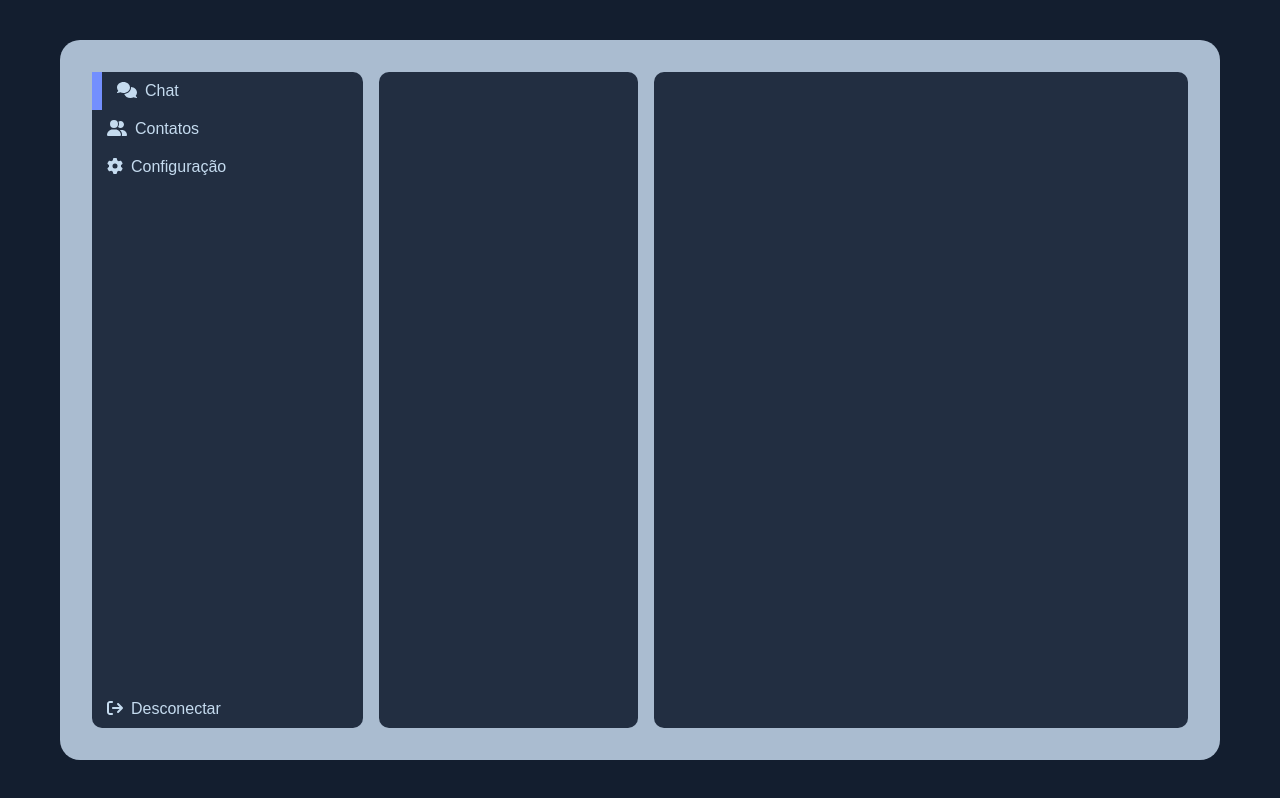
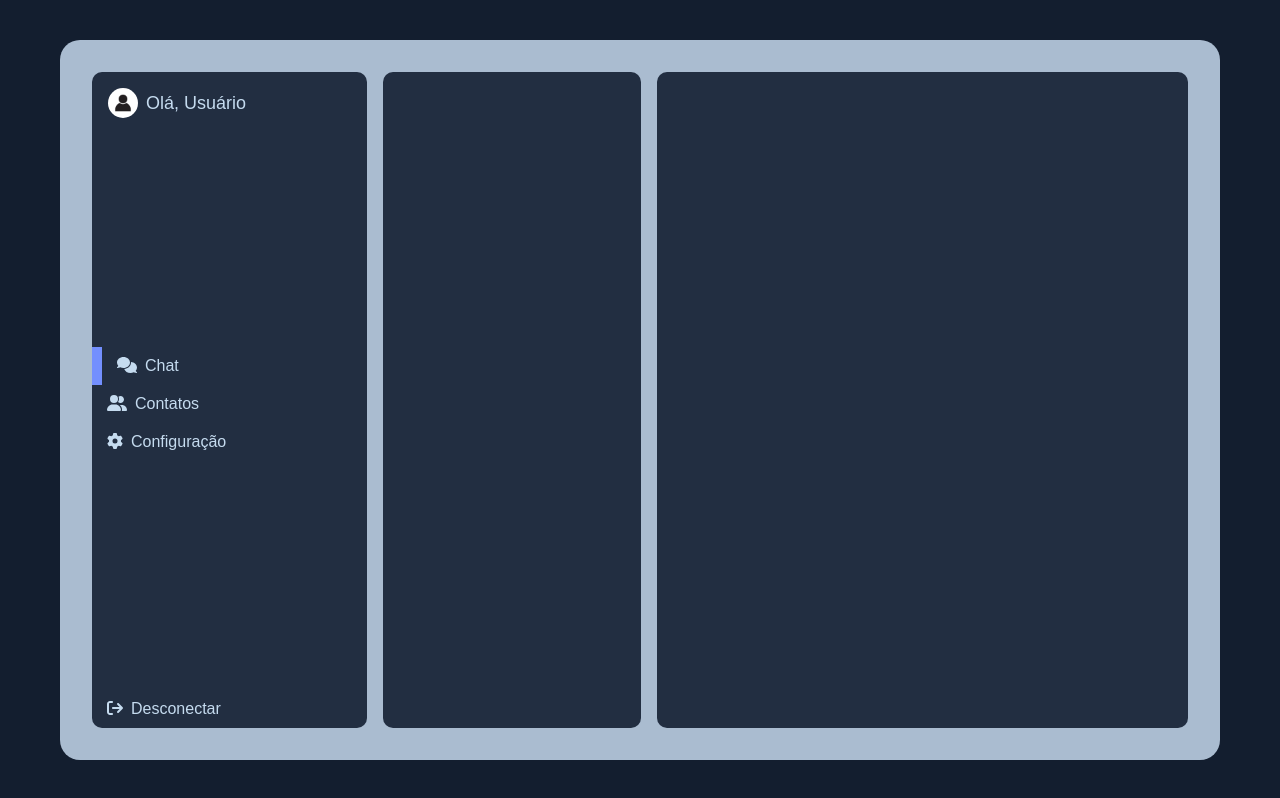
Before and after one commit to AdrielKlem/chatroom, a React (Vite) app: page / in a window 1280 px wide. Built offline with nearby package versions, Linux system fonts and the light colour scheme.

Commit message:
add avatar user menu

```diff
--- a/src/pages/Home/index.tsx
+++ b/src/pages/Home/index.tsx
@@ -1,7 +1,7 @@
 import { FontAwesomeIcon } from '@fortawesome/react-fontawesome'
 import { faComments, faUserGroup, faGear, faArrowRightFromBracket } from '@fortawesome/free-solid-svg-icons'
 
-import { Container, Display, Menu, Inbox, Chatting, Logout } from "./styles"
+import { Container, Display, Menu, UserAvatar, Inbox, Chatting, Logout } from "./styles"
 import { ButtonNav } from "../../components/ButtonNav"
 
 const IconChat = <FontAwesomeIcon icon={faComments} />
@@ -14,6 +14,13 @@ export function Home() {
         <Container>
             <Display>
                 <Menu>
+                    <UserAvatar>
+                        <img
+                            src="./src/assets/UserAvatarDefault.png"
+                            alt="user image"
+                            className="profile-picture" />
+                        Olá, Usuário
+                    </UserAvatar>
                     <ul className="menuList">
                         <li id='navChat' className='menuItem'>
                             <ButtonNav
--- a/src/pages/Home/styles.ts
+++ b/src/pages/Home/styles.ts
@@ -9,6 +9,9 @@ export const Container = styled.div`
     height: 100vh;
 
     padding: 6rem;
+
+    font-size: 1.8rem;
+    color: ${({ theme }) => theme.colors.thirdColor};
 `
 
 export const Display = styled.div`
@@ -36,6 +39,20 @@ export const Menu = styled.aside`
     justify-content: space-between;
 `
 
+export const UserAvatar = styled.div`
+    display: flex;
+    align-items: center;
+    gap: .8rem;
+
+    margin: 1.6rem 0 0 1.6rem;
+
+    .profile-picture {
+        width: 3rem;
+        height: 3rem;
+        border-radius: 50%;
+    }
+`
+
 export const Logout = styled.div`
 
 
```
Also changed, not shown: src/assets/UserAvatarDefault.png (added).
